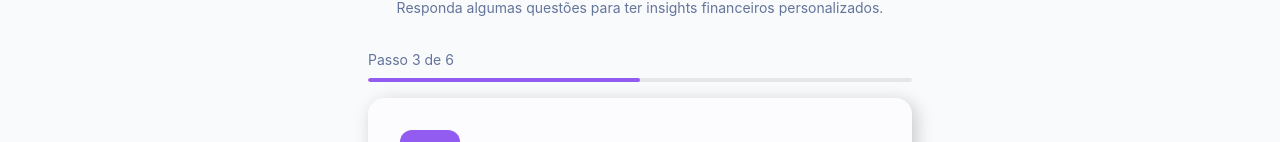
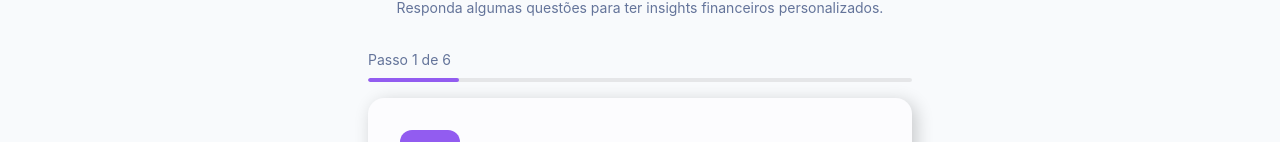
Before and after one commit to VictorHugoTesti/Bootcamp-Santander_2026-AI-React-Front-end, a React (Vite) app in the folder Desafio Projeto/planejai/: page / in a window 1280 px wide. Shown: the part 185-327 px from the top of the page. Built offline with nearby package versions, Linux system fonts and the light colour scheme.

Commit message:
enchantment: Aula 12: Configurando os Dados do Formulário Multi-Step

```diff
--- a/Desafio Projeto/planejai/src/components/features/Simulation/Form.tsx
+++ b/Desafio Projeto/planejai/src/components/features/Simulation/Form.tsx
@@ -1,21 +1,15 @@
-import { PiggyBank } from "lucide-react"
-import { FormStep } from "./FormStep"
-import { StepProgress } from "./Progress"
+import { simulationFormSteps } from '@/data/simulation'
+
+import { FormStep } from './FormStep'
+import { StepProgress } from './Progress'
 
 export const SimulationForm = () => {
-    return (
-        <>
-            <StepProgress currentStep={3} totalSteps={6}/>
-            <FormStep
-                icon={PiggyBank}
-                title="Renda Mensal Bruta"
-                question="Quanto é depositado na sua conta todo mês (somando todas as fontes)?"
-                inputProps={{
-                    type: 'text',
-                    placeholder: 'ex: 5.000,00',
-                    prefix: 'R$',
-                }}
-            />
-        </>
-    )
+  const currentStep = simulationFormSteps[0]
+
+  return (
+    <>
+      <StepProgress currentStep={1} totalSteps={6} />
+      <FormStep key={currentStep.id} {...currentStep} />
+    </>
+  )
 }
--- a/Desafio Projeto/planejai/src/components/features/Simulation/FormStep.tsx
+++ b/Desafio Projeto/planejai/src/components/features/Simulation/FormStep.tsx
@@ -3,7 +3,8 @@
 import { Button } from '@/components/shared/Button'
 import { Input, type InputProps } from '@/components/shared/Input'
 
-interface FormStepProps {
+export interface FormStepProps {
+  id: string
   icon: LucideIcon
   title: string
   question: string
--- /dev/null
+++ b/Desafio Projeto/planejai/src/data/simulation.ts
@@ -0,0 +1,87 @@
+import {
+  CalendarClock,
+  CreditCard,
+  Goal,
+  Landmark,
+  PiggyBank,
+  Wallet,
+} from 'lucide-react'
+
+import type { FormStepProps } from '../components/features/Simulation/FormStep'
+
+export const simulationFormSteps: FormStepProps[] = [
+  {
+    id: 'income',
+    icon: PiggyBank,
+    title: 'Renda mensal bruta',
+    question:
+      'Quanto é depositado na sua conta todo mês (somando todas as fontes)?',
+    inputProps: {
+      placeholder: 'ex: 5.000,00',
+      prefix: 'R$',
+      maxLength: 12,
+    },
+  },
+  {
+    id: 'expenses',
+    icon: CreditCard,
+    title: 'Custos fixos de vida',
+    question:
+      'Quanto você gasta mensalmente com custos fixos (aluguel, contas, etc)?',
+    inputProps: {
+      placeholder: 'ex: 2.000,00',
+      prefix: 'R$',
+      maxLength: 12,
+    },
+  },
+  {
+    id: 'debts',
+    icon: Landmark,
+    title: 'Dívidas / parcelas',
+    question:
+      'Você tem algum valor comprometido com parcelas ou empréstimos mensalmente?',
+    inputProps: {
+      placeholder: 'ex: 500,00',
+      prefix: 'R$',
+      maxLength: 12,
+    },
+  },
+  {
+    id: 'goalName',
+    icon: Goal,
+    title: 'Nome da meta',
+    question: 'Qual o objetivo que você deseja alcançar?',
+    inputProps: {
+      placeholder: 'ex: Viagem para o Japão',
+      maxLength: 50,
+    },
+  },
+  {
+    id: 'goalAmount',
+    icon: Wallet,
+    title: 'Custo da meta',
+    question: 'Quanto custa realizar esse sonho?',
+    inputProps: {
+      placeholder: 'ex: 15.000,00',
+      prefix: 'R$',
+      maxLength: 12,
+    },
+  },
+  {
+    id: 'goalDeadline',
+    icon: CalendarClock,
+    title: 'Prazo desejado',
+    question: 'Em quantos meses você planeja atingir esse objetivo?',
+    inputProps: {
+      type: 'number',
+      placeholder: 'ex: 12',
+      suffix: 'meses',
+      min: 1,
+      max: 120,
+    },
+    submitButtonProps: {
+      label: 'Gerar simulação',
+      emojiIcon: '✨',
+    },
+  },
+]
```
